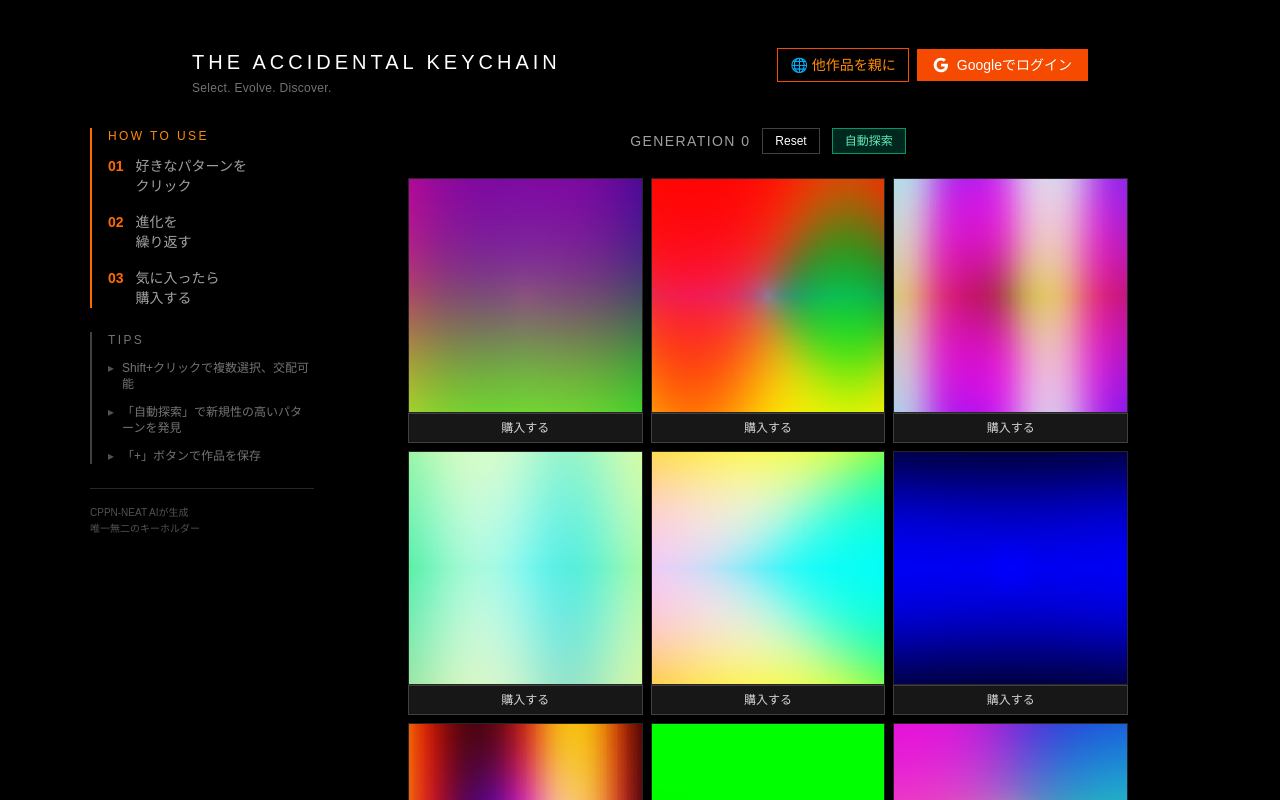
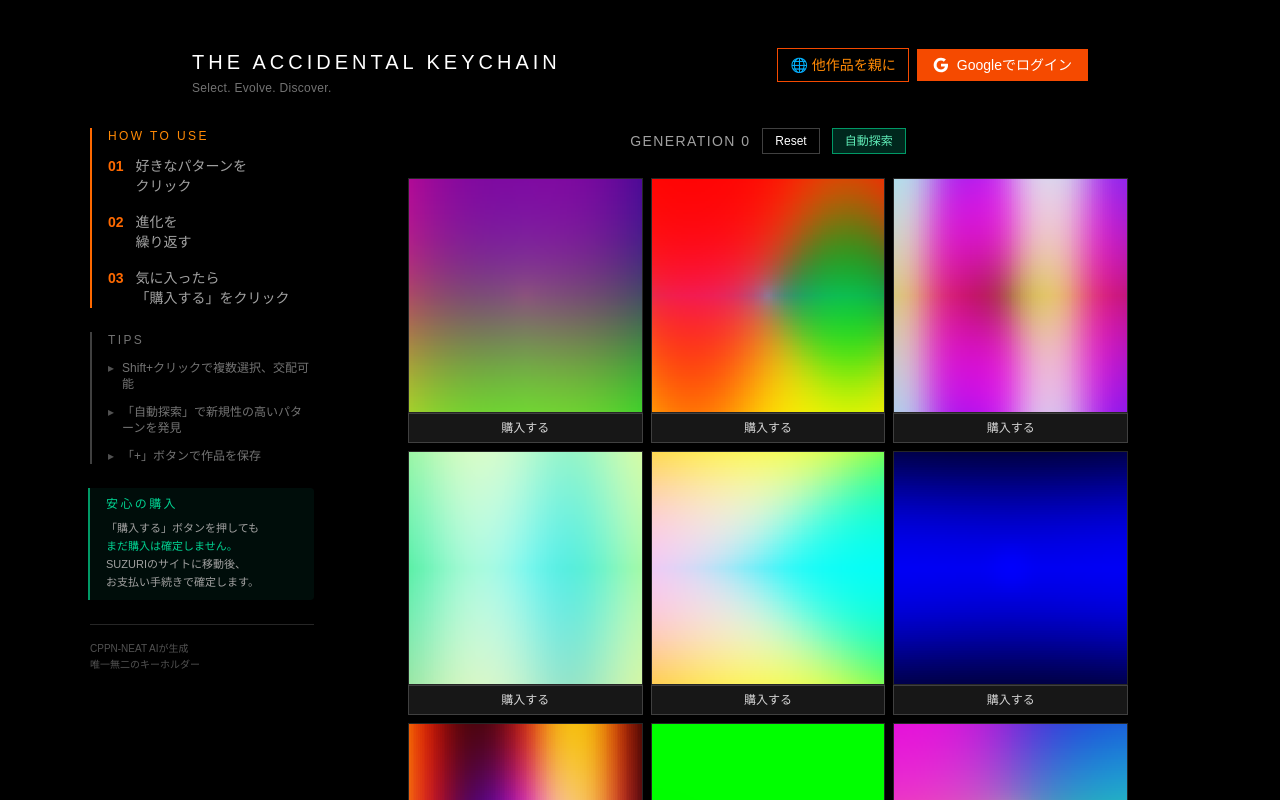
Before and after one commit to Giraffe0925/picbraeder, a Next.js app: page / in a window 1280 px wide. Shown: the top 800 px of the page. Built offline with nearby package versions, Linux system fonts and the light colour scheme; no server answers.

Commit message:
feat: 購入プロセスの安心感を追加（SUZURIで確定）

```diff
--- a/src/components/BreederGrid.tsx
+++ b/src/components/BreederGrid.tsx
@@ -55,7 +55,7 @@ export default function BreederGrid() {
                 </li>
                 <li className="flex gap-3">
                   <span className="text-orange-500 font-bold">03</span>
-                  <span>気に入ったら<br />購入する</span>
+                  <span>気に入ったら<br />「購入する」をクリック</span>
                 </li>
               </ul>
             </div>
@@ -78,6 +78,19 @@ export default function BreederGrid() {
                   <span>「+」ボタンで作品を保存</span>
                 </li>
               </ul>
+            </div>
+
+            {/* 購入に関する安心情報 */}
+            <div className="border-l-2 border-emerald-600 pl-4 bg-emerald-950/30 py-2 -ml-[2px] rounded-r">
+              <h3 className="text-xs uppercase tracking-[0.2em] text-emerald-400 mb-2">
+                安心の購入
+              </h3>
+              <p className="text-[11px] text-neutral-400 leading-relaxed">
+                「購入する」ボタンを押しても<br />
+                <span className="text-emerald-400">まだ購入は確定しません。</span><br />
+                SUZURIのサイトに移動後、<br />
+                お支払い手続きで確定します。
+              </p>
             </div>
 
             <div className="pt-4 border-t border-neutral-800">
```
